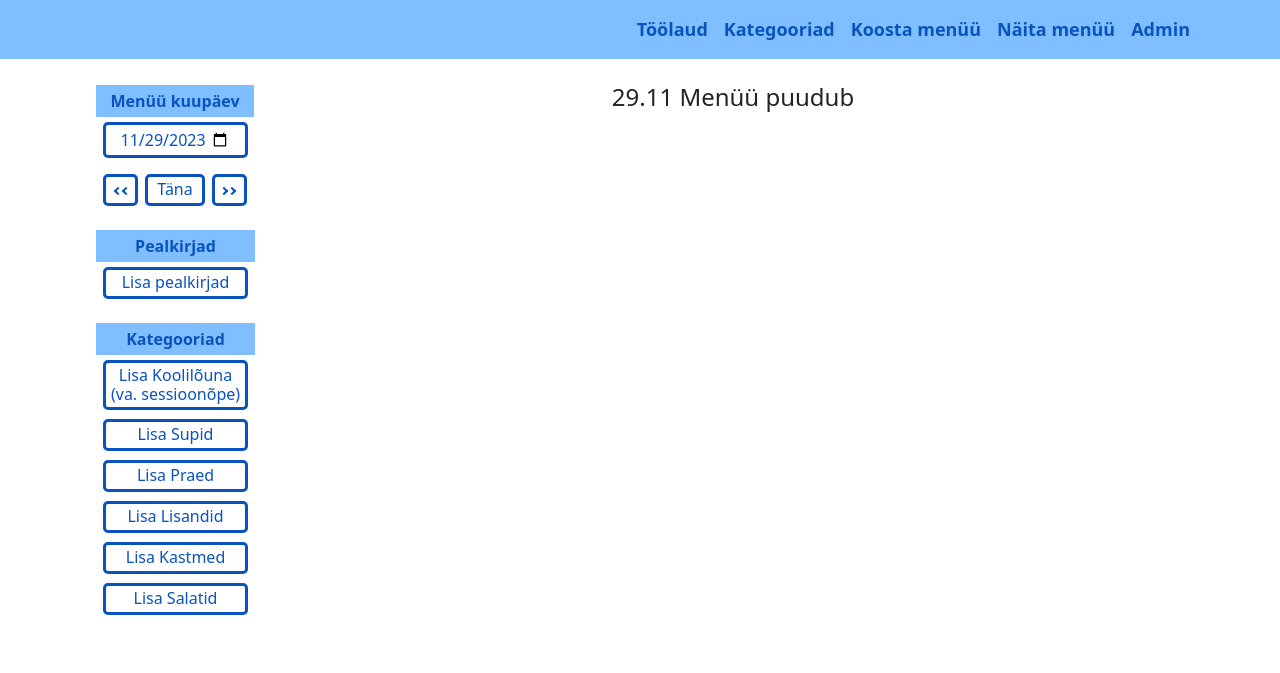
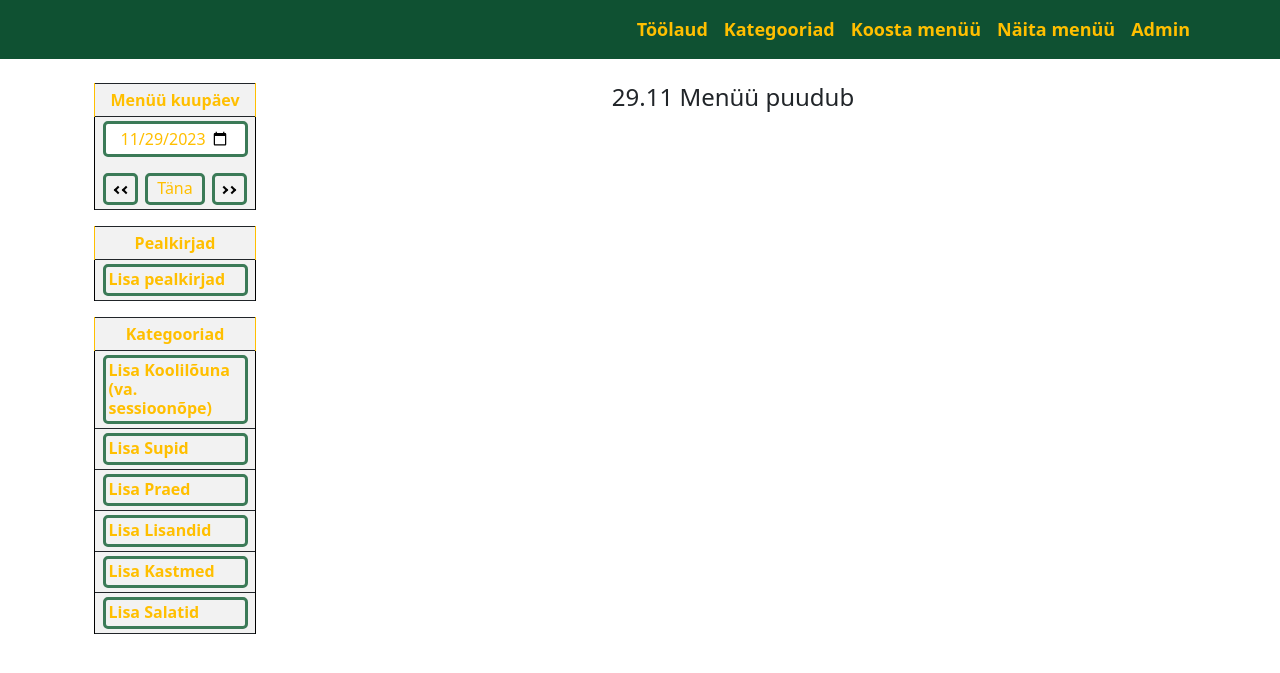
Before and after one commit to MarekReimal/bistrooProject, a Django app: page /bistrooapp_admin/menuu_list/ in a window 1280 px wide. Shown: the top 673 px of the page. Run offline with Django 4.2, Linux system fonts and the light colour scheme; data comes from the database, SQL or seed files in the repository; both versions use the stored data as it was after the commit.

Commit message:
css muutujad lisatud

```diff
--- a/static/css/styles.css
+++ b/static/css/styles.css
@@ -1,4 +1,22 @@
 /*https://masteringdjango.com/django-tutorials/mastering-django-forms/  vormindab */
+
+:root {
+    --menuu_alapealkirjad: #FFBF00;
+    --menuu_tabeli_aarised: #3B7A57;
+    --menuu_lahtrite_sisu: #f2f2f2; /* #0a53be Define a variable */
+
+    --menuu_lingi_tekst: #FFBF00;
+    --menuu_nupu_aaris: #3B7A57;
+
+    --hover_nupu_taust: #b02a37;
+
+    --nav_bar_linkide_tekst: #FFBF00;
+    --nav_bar_riba_taust: #0f5132;
+
+
+    --font-size: 16px; /* Define another variable */
+}
+
 
 tr.head_text {
     background-color: #f2f2f2; /* Use the desired shade of gray */
@@ -7,19 +25,21 @@
 }
 
 td.head_text {
-    background-color: #80BFFF; /* Use the desired shade of gray */
+    /* kujundab tabeli pealkirju Supid, Praed jne */
+    background-color: #664d03; /* Use the desired shade of gray */
     font-weight: bold;
     font-size: medium;
-    color: #0a53be;
+    color: var(--menuu_alapealkirjad);
 }
 
 .oma-navbar {
-    background-color: #80BFFF; /* Replace with your desired color */
-    color: #0a53be;
+    background-color: var(--nav_bar_riba_taust); /* Replace with your desired color */
+    /*color: #0f5132;*/
 }
 
 .oma-link-color .nav-link {
-    color: #0a53be; /* Replace with your desired link color */
+    /*nav bar linkide tekst*/
+    color: var(--nav_bar_linkide_tekst); /* Replace with your desired link color */
     font-size: large;
     font-weight: bold;
 }
@@ -43,12 +63,12 @@
     position: relative;
     display: inline-block;
     transform: scale(var(--ggs,1));
-    border: 3px solid;
+    border: 3px solid var(--menuu_nupu_aaris);
     border-radius: 5px;
     width: 35px;
     height: 32px;
     vertical-align: middle;
-    color: #0a53be;
+    color: var(--nupp_tana_tekst);
 }
 .gg-chevron-double-left-r::after,
 .gg-chevron-double-left-r::before {
@@ -72,7 +92,7 @@
     margin-right: 3px; /* Adjust spacing between links */
     margin-left: 3px;
     text-decoration: none;
-    color: black; /* Set link color */
+    /*color: black; /* Set link color */
 }
 
 .tana {
@@ -80,7 +100,7 @@
     position: relative;
     display: inline-block;
     transform: scale(var(--ggs, 1));
-    border: 3px solid;
+    border: 3px solid var(--menuu_nupu_aaris);
     border-radius: 5px;
     width: 60px;
     height: 32px;
@@ -89,7 +109,7 @@
     padding: 3px;
     line-height: 19px; /* Centers text vertically */
     text-decoration: none; /* Remove default underline */
-    color: #0a53be; /* Set link color */
+    color: var(--menuu_lingi_tekst); /* Set link color */
     margin-right: 3px; /* Adjust spacing between links */
     margin-left: 3px;
 }
@@ -98,12 +118,12 @@
     position: relative;
     display: inline-block;
     transform: scale(var(--ggs,1));
-    border: 3px solid;
+    border: 3px solid var(--menuu_nupu_aaris);
     border-radius: 5px;
     width: 35px;
     height: 32px;
     vertical-align: middle;
-    color: #0a53be;
+    color: var(--nupp_tana_tekst);
 }
 .gg-chevron-double-right-r::after,
 .gg-chevron-double-right-r::before {
@@ -127,7 +147,7 @@
     position: relative;
     /*display: block;*/
     transform: scale(var(--ggs, 1));
-    border: 3px solid;
+    border: 3px solid var(--menuu_nupu_aaris);
     border-radius: 5px;
     width: 145px;
     height: 20px;
@@ -135,7 +155,7 @@
     /*text-align: center;*/
     /*line-height: 19px; /* Centers text vertically */
     /*text-decoration: none; /* Remove default underline */
-    color: #0a53be; /* Set link color */
+    color: var(--menuu_lingi_tekst); /* Set link color */
     padding: 15px; /* Add padding to form */
 }
 .toidud {
@@ -144,27 +164,36 @@
     display: inline-block;
     transform: scale(var(--ggs, 1));
     border: 3px solid;
+    border-color: var(--menuu_nupu_aaris);
     border-radius: 5px;
     /*width: 145px;*/
     width: 145px;
     min-height: 32px;
     max-height: 200px;
     vertical-align: middle;
-    text-align: center;
+    text-align: left;
+    font-weight: bold;
+    font-size: medium;
     padding: 3px;
     overflow: hidden; /* Hide overflowed text */
     text-overflow: ellipsis; /* Show an ellipsis if the text overflows */
     line-height: 19px; /* Centers text vertically */
     text-decoration: none; /* Remove default underline */
-    color: #0a53be; /* Set link color */
+    color: var(--menuu_lingi_tekst); /*  Set link color */
     margin-right: 3px; /* Adjust spacing between links */
     margin-left: 3px;
 }
+
+.toidud:hover{
+    background-color: var(--hover_nupu_taust);
+}
+
 .menuu-table {
-    border: 2px solid white; /* Specify border width and style */
+    border: 2px; /* Specify border width and style */
     border-collapse: collapse; /* Collapse borders to avoid double borders */
 }
 .menuu-table td {
     padding: 4px; /* Adjust the padding within table cells */
     text-align: center;
+    background-color: var(--menuu_lahtrite_sisu);
 }
```
Also changed, not shown: db.sqlite3.
